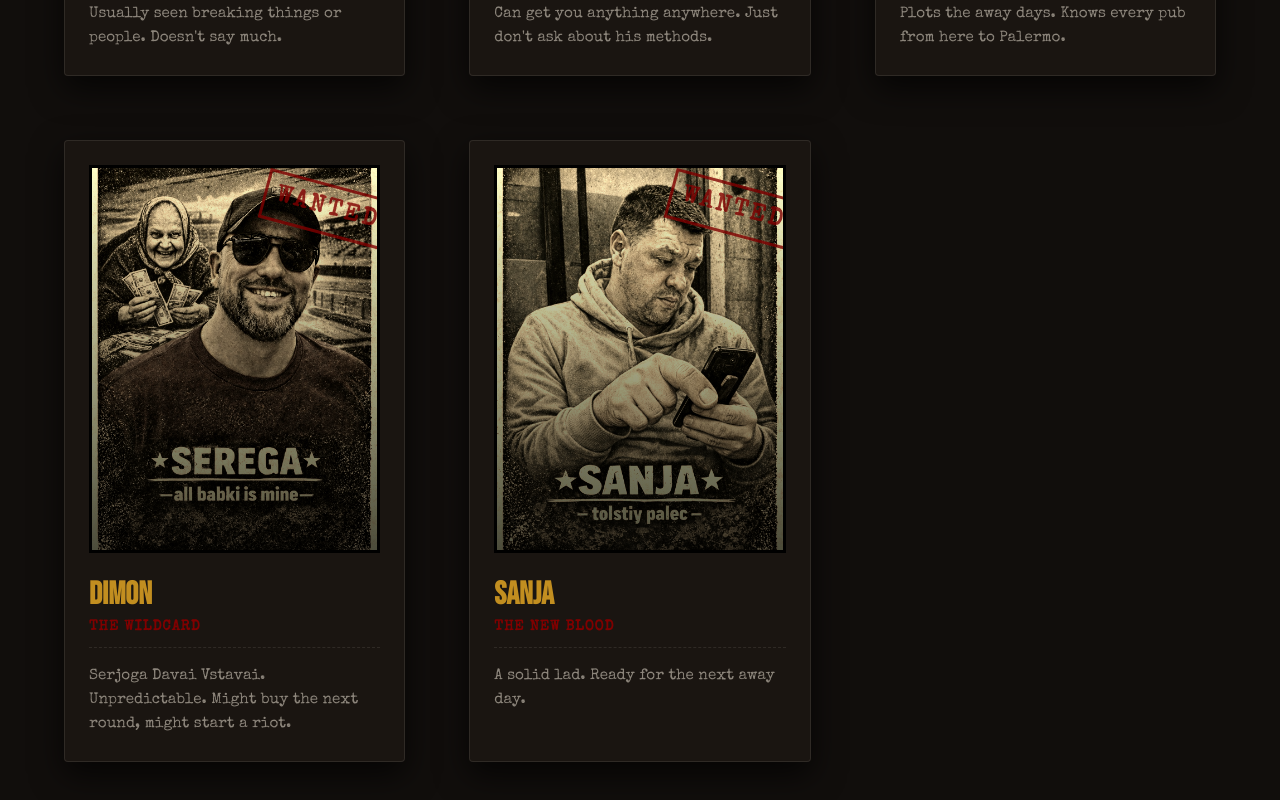
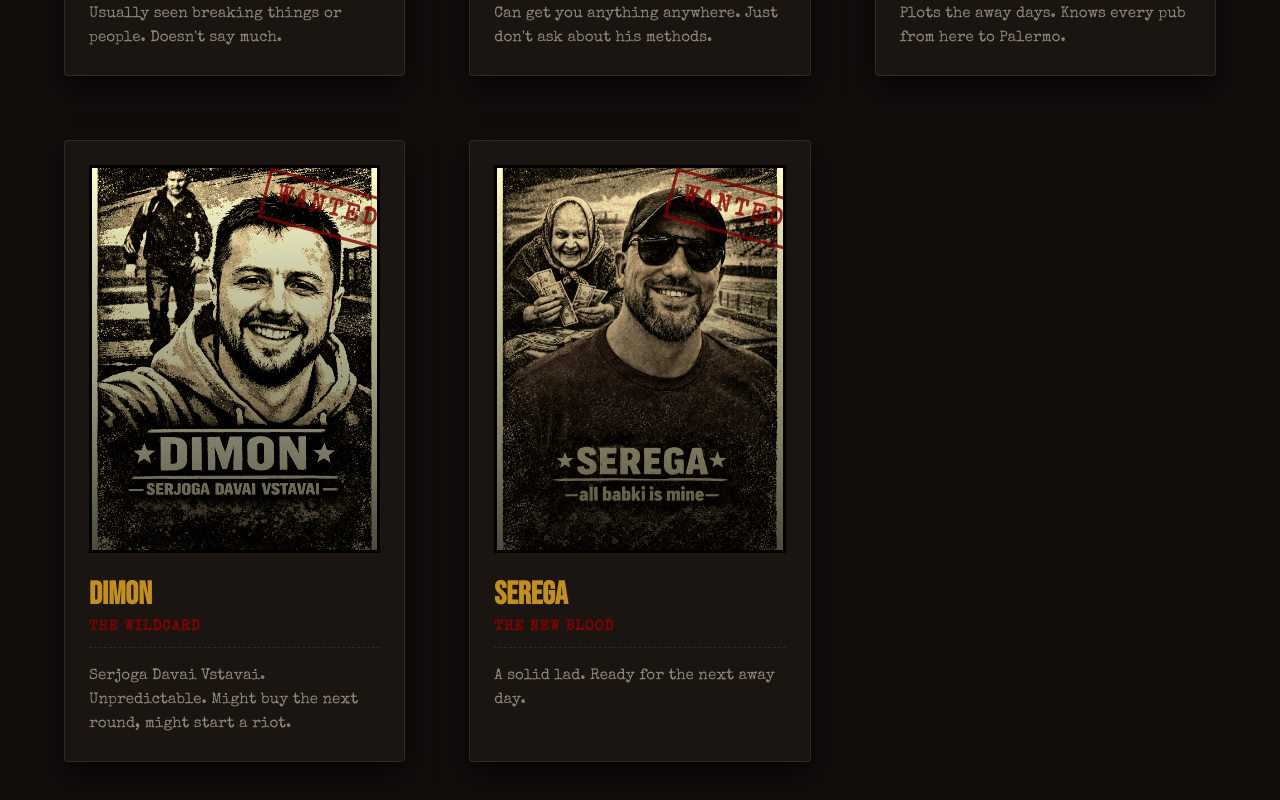
Before and after one commit to yupi1313/FreeLimburgTrips, a React (Vite) app: page / in a window 1280 px wide. Shown: the part 1670-2470 px from the top of the page. Built offline with nearby package versions, Linux system fonts and the light colour scheme.

Commit message:
Restore Diman and properly add Serega as a distinct character

```diff
--- a/src/components/TheCrew.tsx
+++ b/src/components/TheCrew.tsx
@@ -27,14 +27,14 @@ const characters = [
         id: 'dimon',
         name: "Dimon",
         role: "The Wildcard",
-        image: "/photos/characters/dimon2.jpeg",
+        image: "/photos/characters/dimon.jpg",
         description: "Serjoga Davai Vstavai. Unpredictable. Might buy the next round, might start a riot."
     },
     {
-        id: 'sanja2',
-        name: "Sanja",
+        id: 'serega',
+        name: "Serega",
         role: "The New Blood",
-        image: "/photos/characters/sanja2.jpeg",
+        image: "/photos/characters/serega.jpeg",
         description: "A solid lad. Ready for the next away day."
     }
 ];
```
Also changed, not shown: public/photos/characters/serega.jpeg (renamed from public/photos/characters/dimon2.jpeg).
